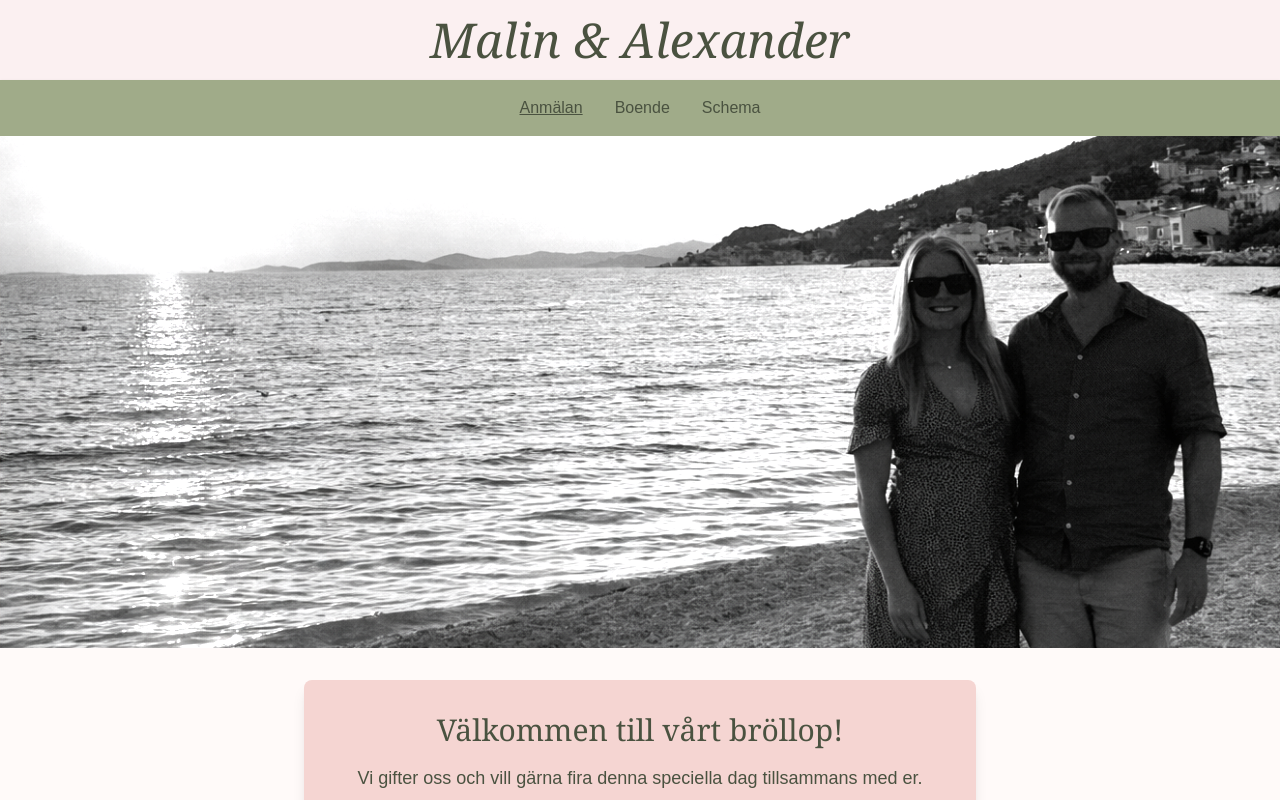
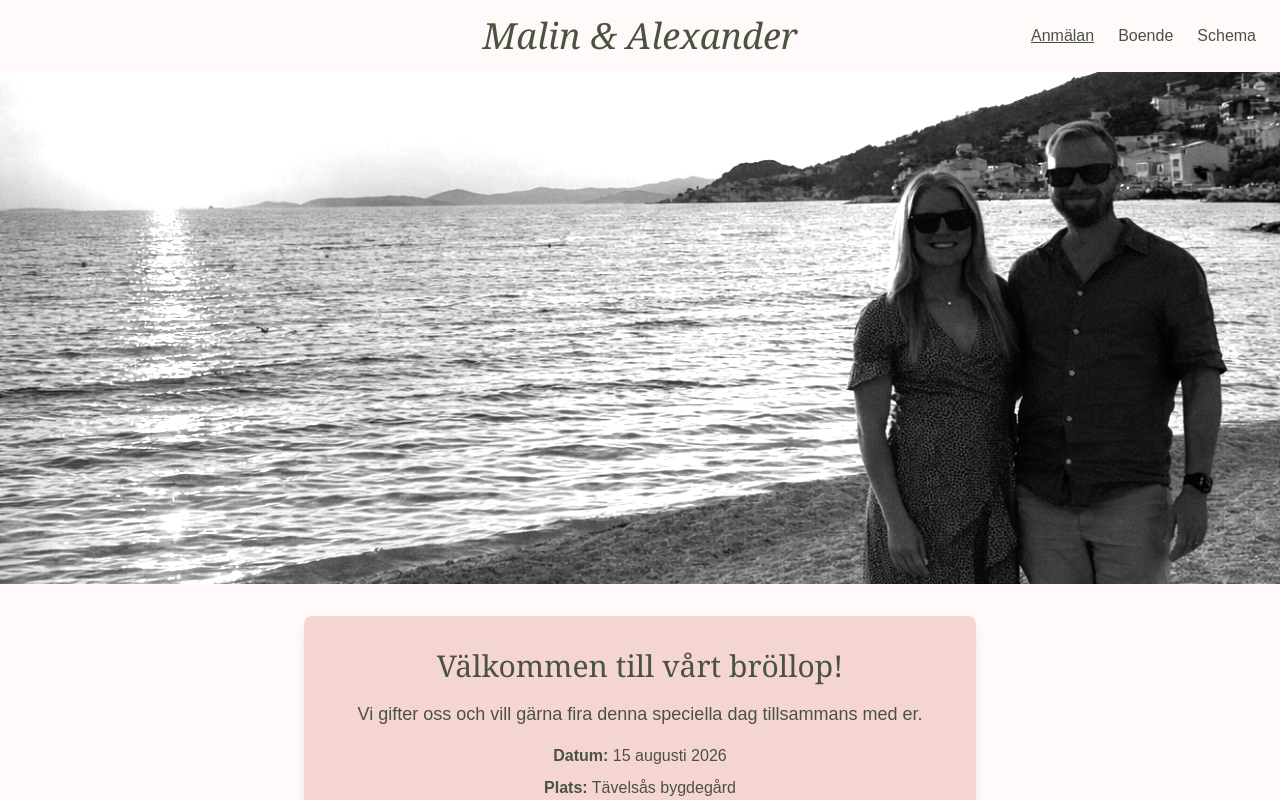
Before and after one commit to Alecktos/alecktos-website, a Next.js app: page / in a window 1280 px wide. Shown: the top 800 px of the page. Built offline with nearby package versions, Linux system fonts and the light colour scheme; no server answers.

Commit message:
Refactor layout structure and update navigation styling

```diff
--- a/app/layout.tsx
+++ b/app/layout.tsx
@@ -29,9 +29,11 @@ export default function RootLayout({
 		className={`${geistSans.variable} ${geistMono.variable} antialiased`}
 	  >
 		  <div className="max-w-screen-2xl mx-auto text-center bg-blush-lighter">
-			<h1 className="text-5xl italic font-serif p-4 text-sage-darker" >Malin & Alexander</h1>
-			<nav className="bg-sage-light py-4 px-6 shadow-sm">
-				<div className="max-w-screen-2xl mx-auto flex justify-center gap-8">
+			<nav className="bg-off-white py-4 px-6 shadow-sm">
+				<div className="flex items-center">
+					<div className="flex-1"></div>
+					<h1 className="text-4xl italic font-serif text-sage-darker text-center">Malin & Alexander</h1>
+					<div className="flex-1 flex gap-6 justify-end">
 						<Link
 						  href="/"
 						  className={`font-medium transition-colors ${pathname === "/" ? "text-sage-darker underline" : "text-sage-darker hover:text-sage-dark"}`}
@@ -51,6 +53,7 @@ export default function RootLayout({
 						  Schema
 						</Link>
 					</div>
+				</div>
 			</nav>
 			  <div className="relative w-full text-center">
 				  <div className="relative w-full h-128">
```
Lines whose indentation alone changed are shown as unchanged.
